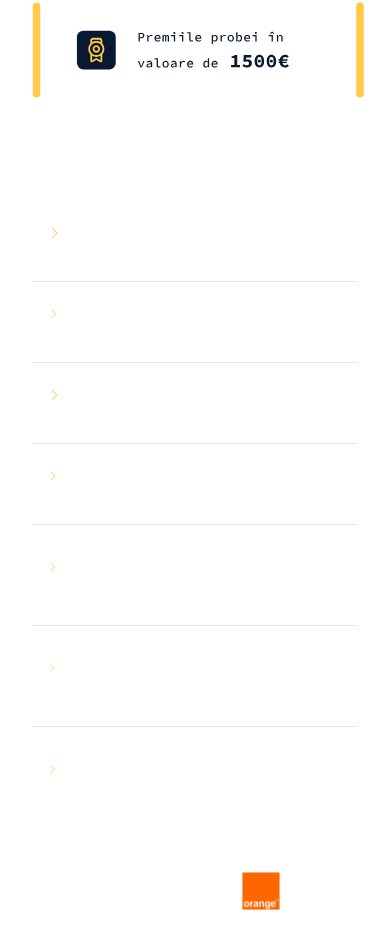
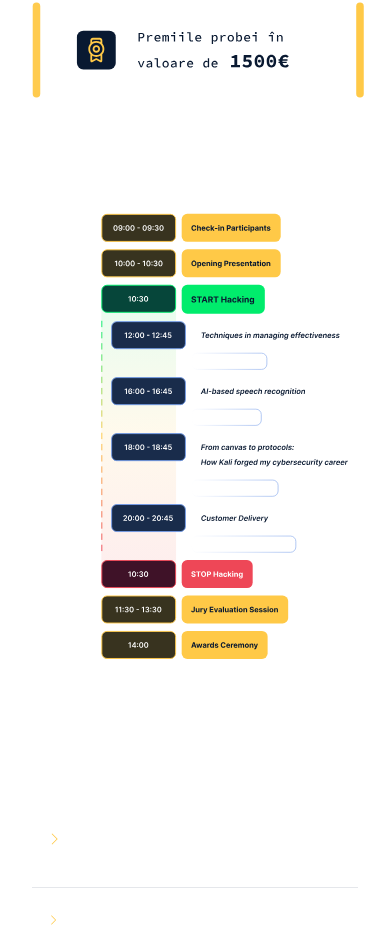
Before and after one commit to ConducereIT/ElectronVariantaFinala, a React (Vite) app in the folder client/: page / in a window 390 px wide. Shown: the part 2279-3210 px from the top of the page. Built offline with nearby package versions, Linux system fonts and the light colour scheme.

Commit message:
Add program components.

```diff
--- a/client/src/section/Footer.component.tsx
+++ b/client/src/section/Footer.component.tsx
@@ -9,7 +9,6 @@ const Footer = () => {
 
     return (
         <>
-
             <div className="w-[80%] h-full  mx-auto relative">
                 <a><img src={FooterLogo} alt="Electron Logo" className="pt-16"/></a>
                 <a><img onClick={() => console.log("terms")} src={Terms} alt="Terms and Conditions"
--- /dev/null
+++ b/client/src/section/Program.tsx
@@ -0,0 +1,14 @@
+import ProgramSVG_PC from "../assets/Program_web.svg";
+
+const ProgramPC = () => {
+  return (
+    <div className="w-full h-auto">
+      <h1 className="text-frumos font-bold text-white text-[2rem] lg:text-[3rem] mb-5 mt-12 pb-12">
+        Program
+      </h1>
+        <img src={ProgramSVG_PC} alt="program"/>
+    </div>
+  );
+};
+
+export default ProgramPC;
--- /dev/null
+++ b/client/src/section/ProgramMobile.tsx
@@ -0,0 +1,14 @@
+import ProgramSVG_Mobile from "../assets/Program_phone.svg";
+
+const ProgramMobile = () => {
+  return (
+    <div className="w-full h-auto">
+      <h1 className="text-frumos font-bold text-white text-[2rem] lg:text-[3rem] mb-5 mt-12 pb-6">
+        Program
+      </h1>
+        <img src={ProgramSVG_Mobile} alt="program"/>
+    </div>
+  );
+};
+
+export default ProgramMobile;
--- a/client/src/views/Home.view.tsx
+++ b/client/src/views/Home.view.tsx
@@ -25,6 +25,9 @@ import ControlledPopup from "../components/Popup.component.tsx";
 // import NewCarousel from "../components/NewCarousel.component.tsx";
 import Faq from "../components/Faq.component.tsx";
 import Sponsors from "../components/Sponsors.component.tsx";
+import ProgramPC from "../section/Program.tsx";
+import ProgramMobile from "../section/ProgramMobile.tsx";
+
 
 const Home = () => {
   const [open, setOpen] = useState(false);
@@ -33,7 +36,7 @@ const Home = () => {
     <React.Fragment>
       {/* Desktop */}
       <div className="hidden lg:block">
-        <Header setOpen={setOpen} />
+        <Header setOpen={setOpen}/>
       </div>
       <div className="hidden lg:block">
         <img
@@ -55,7 +58,7 @@ const Home = () => {
       </div>
       <div className="hidden lg:block mt-30  h-auto w-auto">
         <div className="h-96 mt-40 mb-20 z-10">
-          <MainText />
+          <MainText/>
           <a href="">
             <button
               className="bg-[#FFC947] rounded-md mb-10 text-black w-60 flex items-center absolute mt-8 h-12 left-1/2 transform -translate-x-1/2"
@@ -79,31 +82,34 @@ const Home = () => {
         </div>
         <div className="h-full w-full mt-60 ">
           <div className="absolute z-10 left-[30%] -mt-10 right-[30%]">
-            <Countdow numarMinute={10} />
+            <Countdow numarMinute={10}/>
           </div>
-          <img className="lg:mt-10 scale-150" src={LaptopSVG} alt="" />
+          <img className="lg:mt-10 scale-150" src={LaptopSVG} alt=""/>
         </div>
       </div>
       <div id="Challenges" className="hidden lg:block mt-96 h-auto w-auto">
-        <Challenges />
+        <Challenges/>
       </div>
 
-      <ControlledPopup open={open} setOpen={setOpen} />
+      <ControlledPopup open={open} setOpen={setOpen}/>
 
       {/* <div className=" hidden lg:block mb-16">
         <NewCarousel />
       </div> */}
+      <div id="Program" className="hidden lg:block mx-auto pt-12 pb-6">
+        <ProgramPC/>
+      </div>
       <div id="FAQ" className="hidden lg:block">
-        <Faq />
+        <Faq/>
       </div>
       <div id="Parteneri" className="hidden lg:block">
-        <Sponsors />
+        <Sponsors/>
       </div>
       <div
         id="Contact"
         className="hidden lg:block  w-[100%] bg-[#000000] absolute h-80  left-0 mt-20"
       >
-        <Footer />
+        <Footer/>
       </div>
 
       {/* Mobile */}
@@ -126,16 +132,17 @@ const Home = () => {
           />
         </div>
         <div className="lg:hidden">
-          <HeaderMobile setOpen={setOpen} />
+          <HeaderMobile setOpen={setOpen}/>
         </div>
         <div className="lg:hidden">
-          <MainTextMobile />
+          <MainTextMobile/>
           <a
             href="https://cyber-edu.co/register?token=40a121ba7d8ac969b5d08e041632f81ad4a599d11f054d4d1812ac94f480c4e34b4a9548de58bdf3"
             target="_blank"
             className="flex justify-center"
           >
-            <button className="bg-[#FFC947] rounded-lg text-frumos my-10 p-6 text-black w-60 flex justify-center items-center absolute">
+            <button
+              className="bg-[#FFC947] rounded-lg text-frumos my-10 p-6 text-black w-60 flex justify-center items-center absolute">
               <span className="mr-2 scale-125 absolute pr-4 font-bold">
                 Inscrie-te aici
               </span>
@@ -151,7 +158,7 @@ const Home = () => {
         <div className="lg:hidden mx-auto">
           <div className="h-full w-full mt-60 flex justify-center ">
             <div className="absolute z-10  ">
-              <CountdownMobile numarMinute={10} />
+              <CountdownMobile numarMinute={10}/>
             </div>
             <img
               className="absolute lg:mt-10 object-contain w-[90%] -translate-y-8"
@@ -172,19 +179,23 @@ const Home = () => {
           </div>
         </div>
         <div id="ChallengesM" className="lg:hidden mx-auto  mt-12">
-          <ChallengesMobile />
+          <ChallengesMobile/>
         </div>
         {/* <div className="lg:hidden mx-auto">
           <NewCarousel />
         </div> */}
+        <div id="ProgramM" className="lg:hidden mx-auto">
+          <ProgramMobile/>
+        </div>
         <div id="FAQM" className="lg:hidden mx-auto">
-          <Faq />
+          <Faq/>
         </div>
+
         <div id="ParteneriM" className="lg:hidden mx-auto">
-          <Sponsors />
+          <Sponsors/>
         </div>
         <div id="ContactM" className="lg:hidden mx-auto ">
-          <FooterMobile />
+          <FooterMobile/>
         </div>
       </div>
     </React.Fragment>
```
Also changed, not shown: client/src/assets/Program_phone.svg (added), client/src/assets/Program_web.svg (added).
